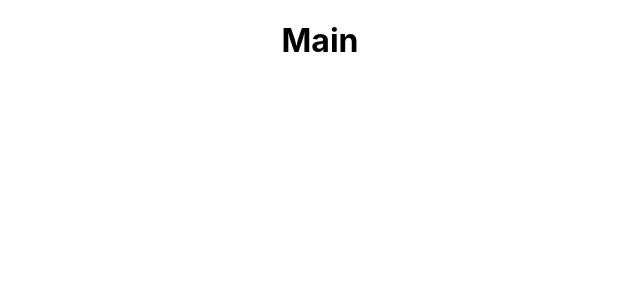
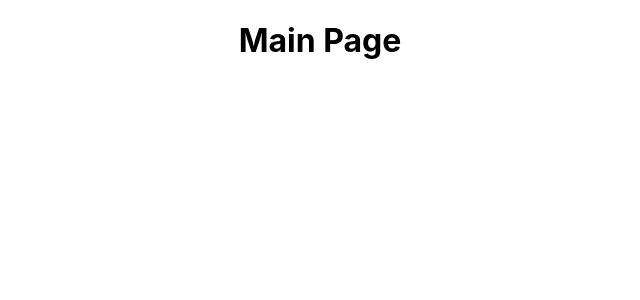
Before and after one commit to Build-Week-Immunization-Tracking/Front-end, a React (Create React App) app in the folder fe-immunization/: page / in a window 1280 px wide. Shown: the top 300 px of the page, without its empty margins (320-960 px from the left). Built offline with nearby package versions, Linux system fonts and the light colour scheme.

Commit message:
Main Page

```diff
--- a/fe-immunization/src/App.js
+++ b/fe-immunization/src/App.js
@@ -5,7 +5,7 @@ import './App.css';
 function App() {
   return (
     <div className="App">
-      <h1>Main</h1>
+      <h1>Main Page</h1>
     </div>
   );
 }
```
